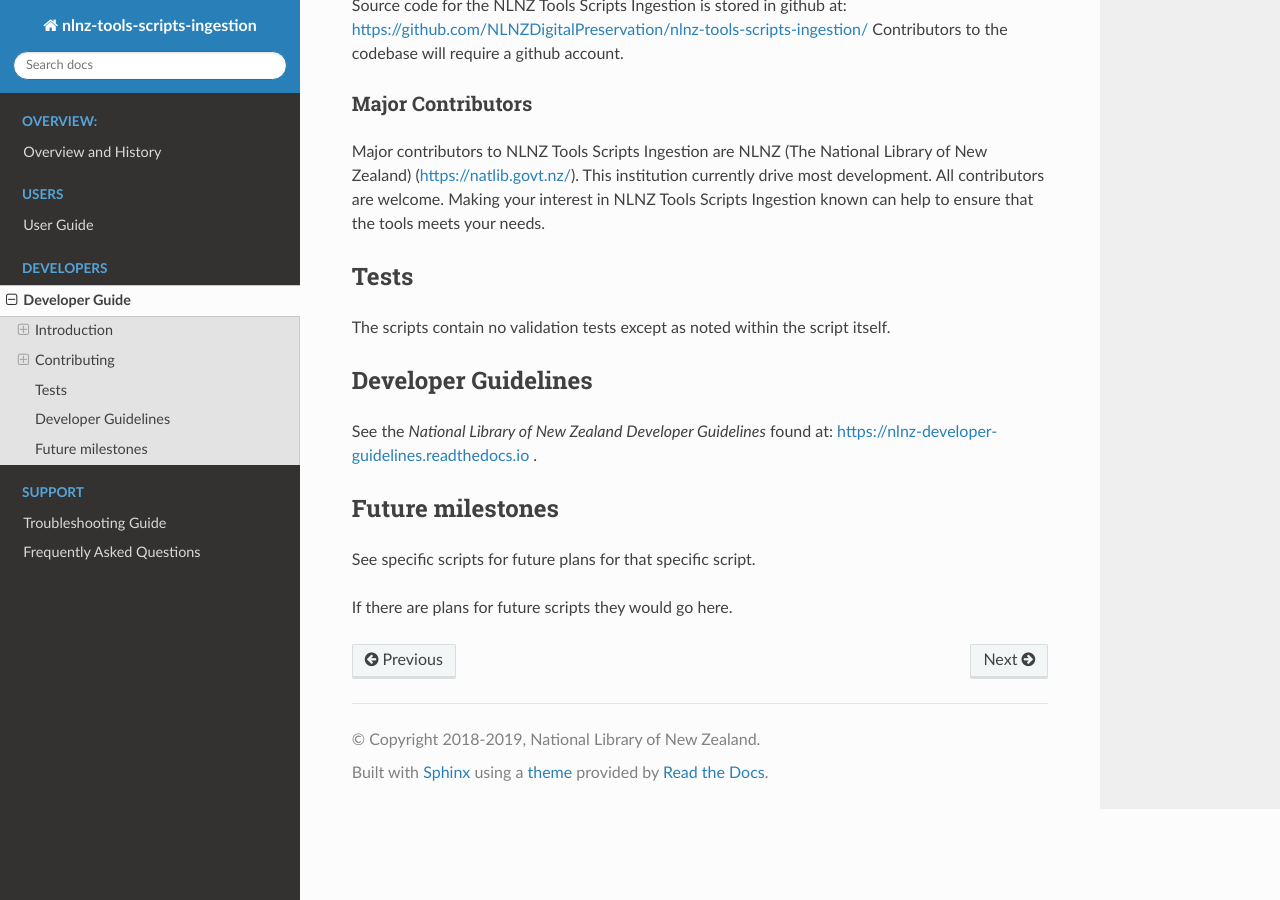
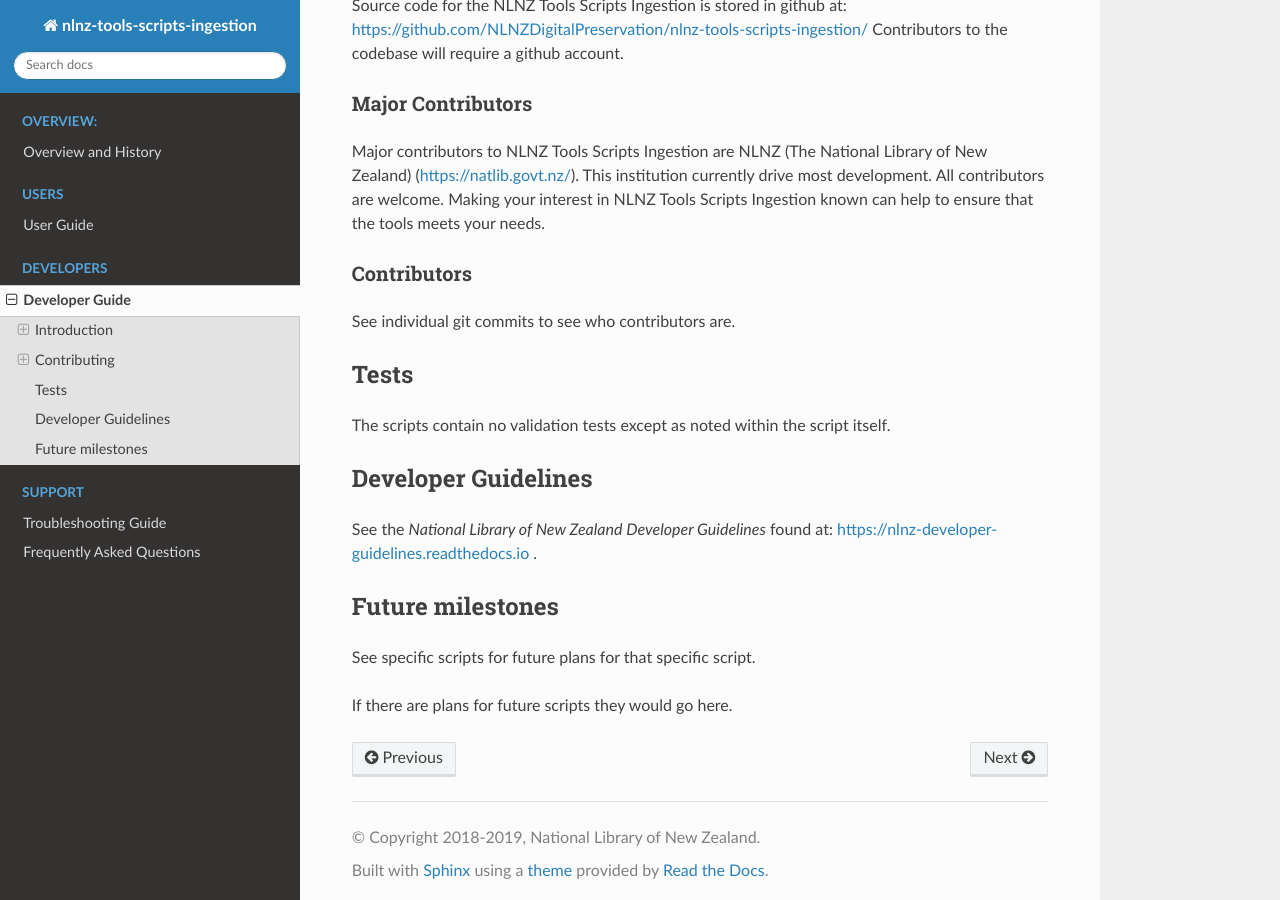
Before and after one commit to NLNZDigitalPreservation/nlnz-tools-scripts-ingestion, a Sphinx documentation site: the page built from docs/source/guides/developer-guide.rst, in a window 1280 px wide and 900 px high, scrolled down 762 px. Built offline with Sphinx 7.4.7 and the Read the Docs theme 2.0.0, drawn with Linux system fonts in a browser that asks for light colours.

Commit message:
Documentation: contributors, copyright.
developer-guide.rst:
- Add contributors section.

overview-history.rst:
- Reference copyright section.

```diff
--- a/docs/source/guides/developer-guide.rst
+++ b/docs/source/guides/developer-guide.rst
@@ -44,6 +44,10 @@
 (https://natlib.govt.nz/). This institution currently drive most development. All contributors are welcome. Making your
 interest in NLNZ Tools Scripts Ingestion known can help to ensure that the tools meets your needs.
 
+Contributors
+------------
+See individual git commits to see who contributors are.
+
 
 Tests
 =====
--- a/docs/source/guides/overview-history.rst
+++ b/docs/source/guides/overview-history.rst
@@ -26,6 +26,8 @@
 -   **License**  - Covers the license used.
 
 -   **Release history** - Covers significant changes made in each release.
+
+-   **Copyright** - Covers the code copyright.
 
 
 Overview
```
